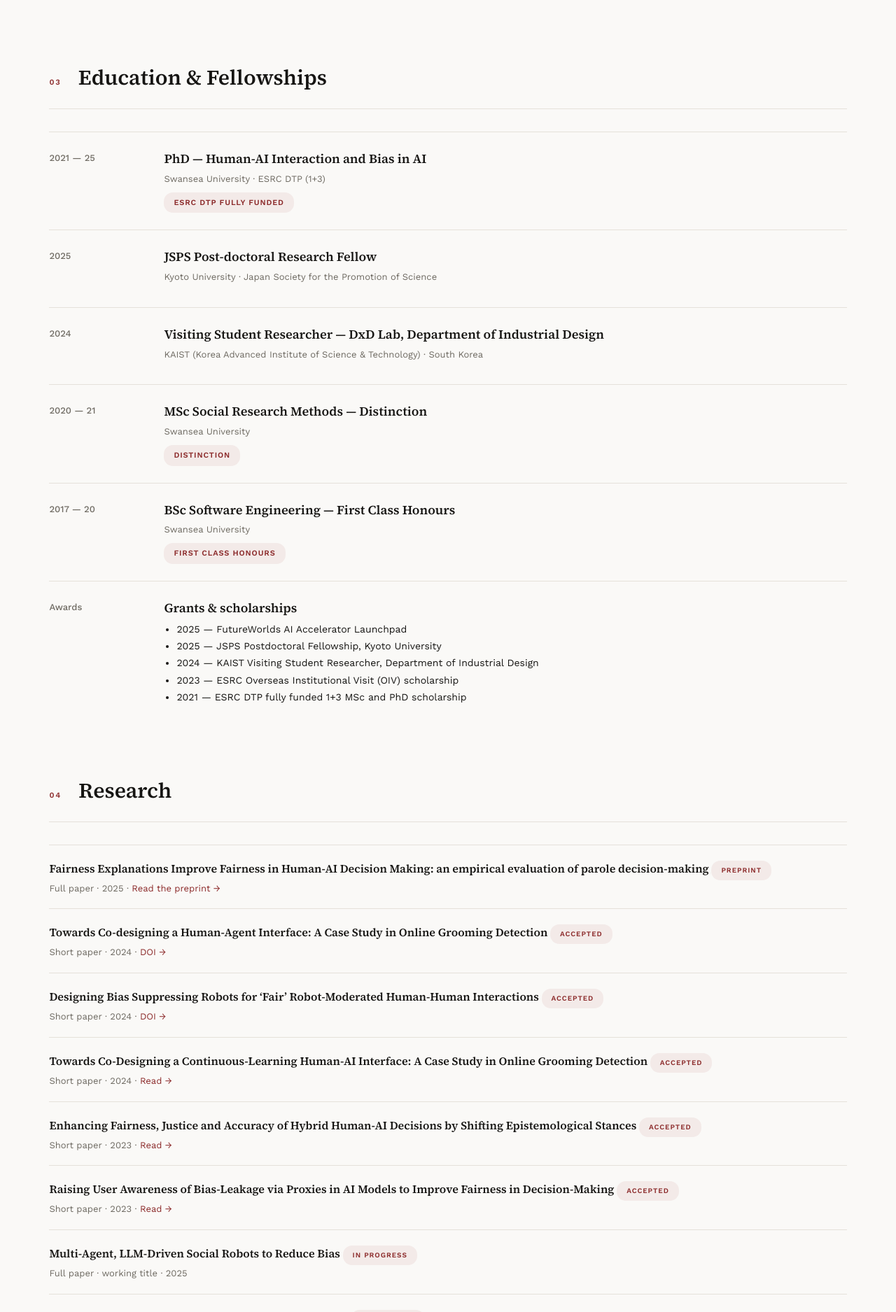
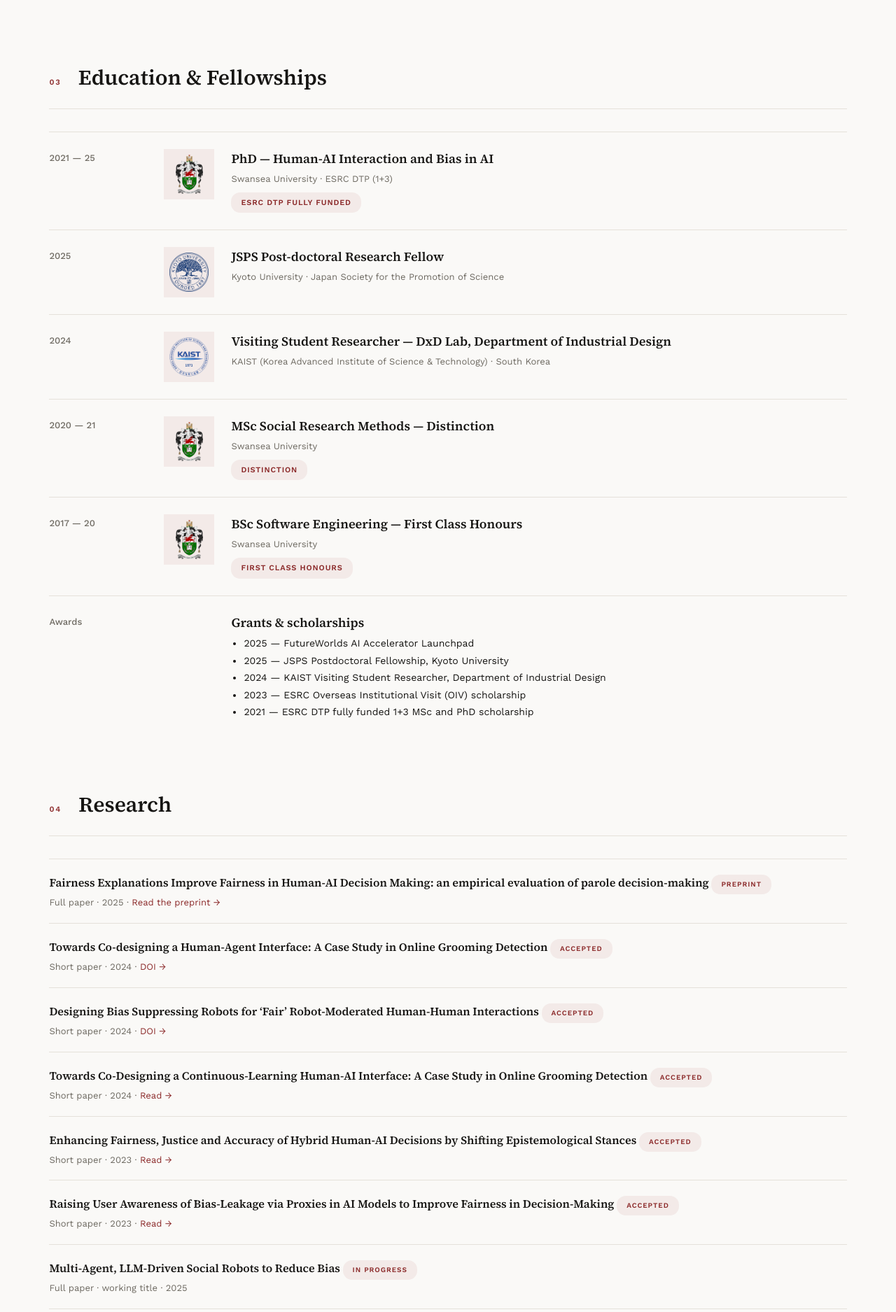
Before and after one commit to DaishPeter/daishpeter.github.io, a Jekyll site: the page built from _pages/about.md, in a window 1280 px wide. Shown: the part 3052-4927 px from the top of the page at 70% size. Built offline with Jekyll 4.4.1, drawn with Linux system fonts in a browser that asks for light colours.

Commit message:
feat: institution logos on education rows, Synergy workshop badge
Education and Fellowships now carries a 72px institution mark per row (Swansea crest for the PhD, MSc and BSc; Kyoto seal for the JSPS fellowship; KAIST mark for the visiting researcher placement), added as a third grid column via the new .ed-row--logo variant with a date-above-logo stack at 720px and below. The Awards row keeps an empty spacer cell so its transcript text stays aligned with the rows above.

Synergy 2026 now uses the supplied Synergy wordmark instead of the AVI badge. Because the source art is 4.4:1 on a solid cream field it reads too small in the 72px service rail, so the card takes the new .ed-service--wide variant (128px rail) and .ed-logo--plain drops the tinted tile in favour of the artwork's own background.

```diff
--- a/_pages/about.md
+++ b/_pages/about.md
@@ -158,46 +158,52 @@ redirect_from:
 <section class="ed-section ed-wrap" id="education">
   <div class="ed-section-head"><span class="ed-section-num">03</span><h2>Education &amp; Fellowships</h2></div>
   <hr class="ed-section-rule">
-  <div class="ed-row">
+  <div class="ed-row ed-row--logo">
     <div class="ed-date">2021 — 25</div>
+    <div class="ed-logo"><img src="{{ '/images/logos/swansea.png' | relative_url }}" alt="Swansea University" loading="lazy"></div>
     <div>
       <h3>PhD — Human-AI Interaction and Bias in AI</h3>
       <p class="ed-org">Swansea University · ESRC DTP (1+3)</p>
       <span class="ed-honours">ESRC DTP fully funded</span>
     </div>
   </div>
-  <div class="ed-row">
+  <div class="ed-row ed-row--logo">
     <div class="ed-date">2025</div>
+    <div class="ed-logo"><img src="{{ '/images/logos/kyoto.png' | relative_url }}" alt="Kyoto University" loading="lazy"></div>
     <div>
       <h3>JSPS Post-doctoral Research Fellow</h3>
       <p class="ed-org">Kyoto University · Japan Society for the Promotion of Science</p>
     </div>
   </div>
-  <div class="ed-row">
+  <div class="ed-row ed-row--logo">
     <div class="ed-date">2024</div>
+    <div class="ed-logo"><img src="{{ '/images/logos/kaist.png' | relative_url }}" alt="KAIST" loading="lazy"></div>
     <div>
       <h3>Visiting Student Researcher — DxD Lab, Department of Industrial Design</h3>
       <p class="ed-org">KAIST (Korea Advanced Institute of Science &amp; Technology) · South Korea</p>
     </div>
   </div>
-  <div class="ed-row">
+  <div class="ed-row ed-row--logo">
     <div class="ed-date">2020 — 21</div>
+    <div class="ed-logo"><img src="{{ '/images/logos/swansea.png' | relative_url }}" alt="Swansea University" loading="lazy"></div>
     <div>
       <h3>MSc Social Research Methods — Distinction</h3>
       <p class="ed-org">Swansea University</p>
       <span class="ed-honours">Distinction</span>
     </div>
   </div>
-  <div class="ed-row">
+  <div class="ed-row ed-row--logo">
     <div class="ed-date">2017 — 20</div>
+    <div class="ed-logo"><img src="{{ '/images/logos/swansea.png' | relative_url }}" alt="Swansea University" loading="lazy"></div>
     <div>
       <h3>BSc Software Engineering — First Class Honours</h3>
       <p class="ed-org">Swansea University</p>
       <span class="ed-honours">First Class Honours</span>
     </div>
   </div>
-  <div class="ed-row">
+  <div class="ed-row ed-row--logo">
     <div class="ed-date">Awards</div>
+    <div></div>
     <div>
       <h3>Grants &amp; scholarships</h3>
       <ul>
@@ -277,8 +283,8 @@ redirect_from:
     <div class="ed-logo ed-logo--sm"><img src="{{ '/images/logos/avi-26-logo.png' | relative_url }}" alt="AVI 2026" loading="lazy"></div>
     <div><h3>AVI 2026 — Attendee</h3></div>
   </div>
-  <div class="ed-service">
-    <div class="ed-logo ed-logo--sm"><img src="{{ '/images/logos/avi-26-logo.png' | relative_url }}" alt="AVI 2026" loading="lazy"></div>
+  <div class="ed-service ed-service--wide">
+    <div class="ed-logo ed-logo--sm ed-logo--plain"><img src="{{ '/images/logos/synergy-logo.png' | relative_url }}" alt="Synergy 2026" loading="lazy"></div>
     <div><h3>Synergy 2026 — Contributor (workshop hosted at AVI)</h3></div>
   </div>
 
--- a/assets/css/editorial.css
+++ b/assets/css/editorial.css
@@ -168,6 +168,8 @@ body.ed-body {
   border-top: 1px solid var(--hairline);
 }
 .ed-row:first-of-type { border-top: 0; }
+/* education rows carry an institution mark between the date and the transcript */
+.ed-row--logo { grid-template-columns: 140px 72px 1fr; }
 .ed-row .ed-date {
   font-family: var(--sans);
   font-weight: 500;
@@ -416,9 +418,26 @@ body.ed-body {
 }
 .ed-logo--sm { min-height: 56px; }
 .ed-logo--sm span { font-size: 7px; }
+/* education rows: logos sit flush to the top of the transcript column */
+.ed-row--logo .ed-logo { height: 72px; min-height: 0; align-self: start; }
+.ed-row--logo .ed-logo img { width: 100%; height: 100%; object-fit: contain; padding: 8px; }
+@media (max-width: 720px) {
+  .ed-row--logo { grid-template-columns: 56px 1fr; column-gap: 14px; row-gap: 8px; }
+  .ed-row--logo .ed-date { grid-column: 1 / -1; padding-top: 0; }
+  .ed-row--logo .ed-logo { height: 56px; }
+  .ed-row--logo .ed-logo img { padding: 6px; }
+}
 @media (max-width: 560px) {
   .ed-service { grid-template-columns: 56px 1fr; gap: 12px; }
   .ed-logo--sm { min-height: 44px; }
+}
+/* wide wordmark logos read too small inside the 72px rail */
+.ed-service--wide { grid-template-columns: 128px 1fr; }
+.ed-service--wide .ed-logo { min-height: 56px; }
+.ed-logo--plain { background: transparent; }
+.ed-logo--plain img { padding: 0; }
+@media (max-width: 560px) {
+  .ed-service--wide { grid-template-columns: 84px 1fr; }
 }
 .ed-org a, .ed-desc a {
   color: var(--accent);
```
Also changed, not shown: images/logos/synergy-logo.png (added).
